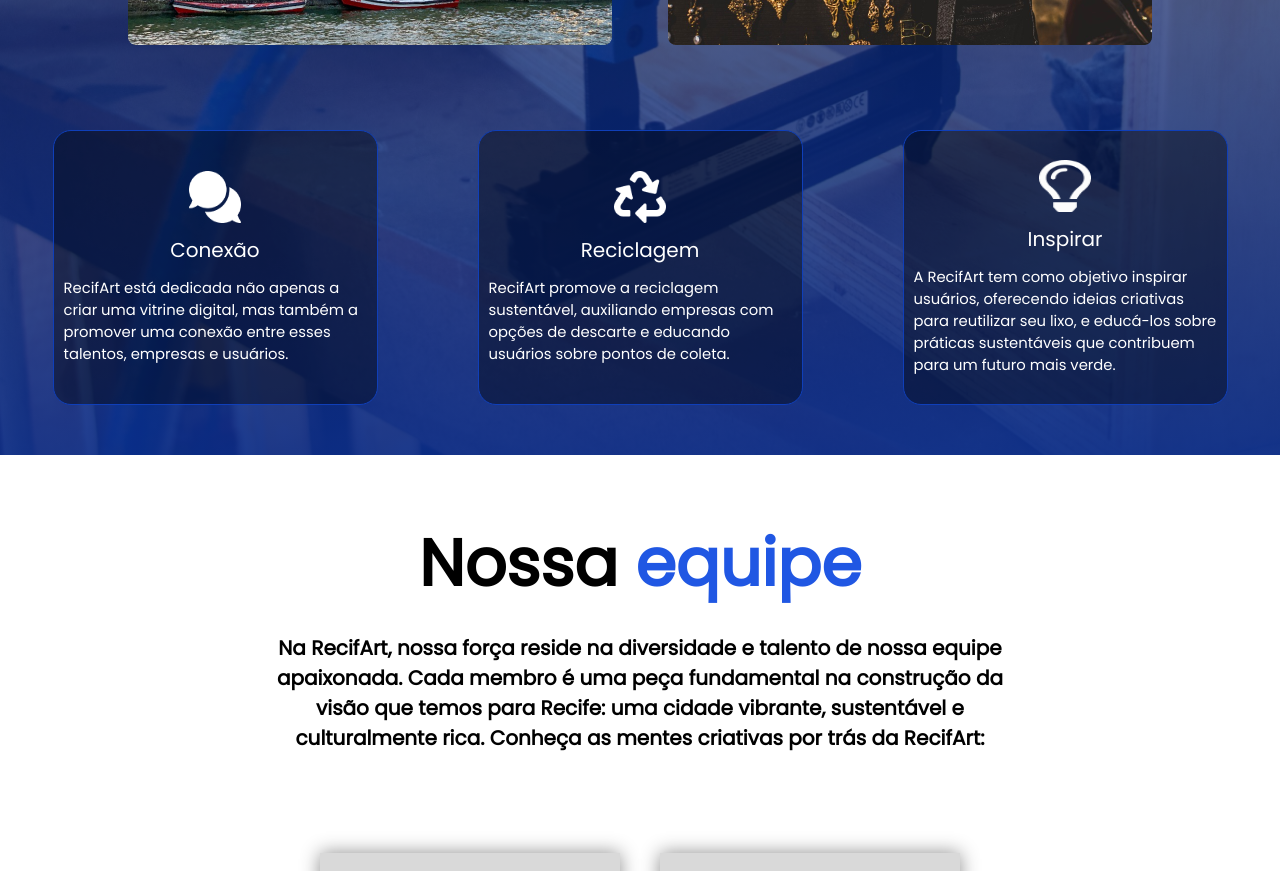
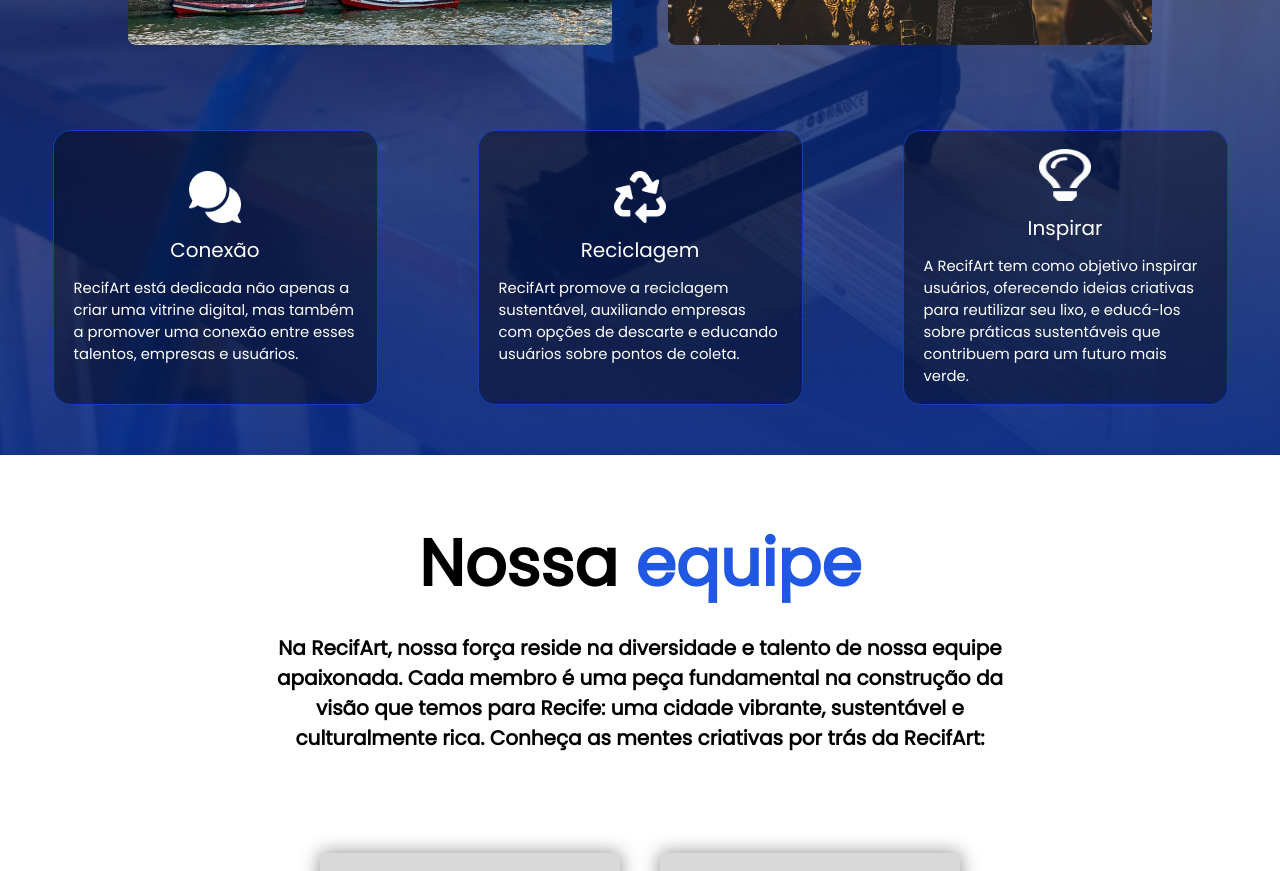
Before and after one commit to Victor87dev/Projeto-recifArt, a React (Vite) app in the folder Projeto-recifArt/: page /sobrenos in a window 1280 px wide. Shown: the part 1560-2431 px from the top of the page. Built offline with nearby package versions, Linux system fonts and the light colour scheme.

Commit message:
feat: adicionando icone

```diff
--- a/Projeto-recifArt/index.html
+++ b/Projeto-recifArt/index.html
@@ -2,7 +2,7 @@
 <html lang="pt-br">
   <head>
     <meta charset="UTF-8" />
-    <link rel="icon" type="image/svg+xml" href="" />
+    <link rel="icon" type="image" href="./src/assets/img/ico.png" />
     <meta name="viewport" content="width=device-width, initial-scale=1.0" />
     <title>RecifArt</title>
   </head>
--- a/Projeto-recifArt/src/components/CardMissao/CardMissao.css
+++ b/Projeto-recifArt/src/components/CardMissao/CardMissao.css
@@ -39,5 +39,5 @@
     display: flex;
     flex-direction: column;
     justify-content: center;
-
+    padding: 20px;
 }
```
Also changed, not shown: Projeto-recifArt/src/assets/img/ico.png (added).
